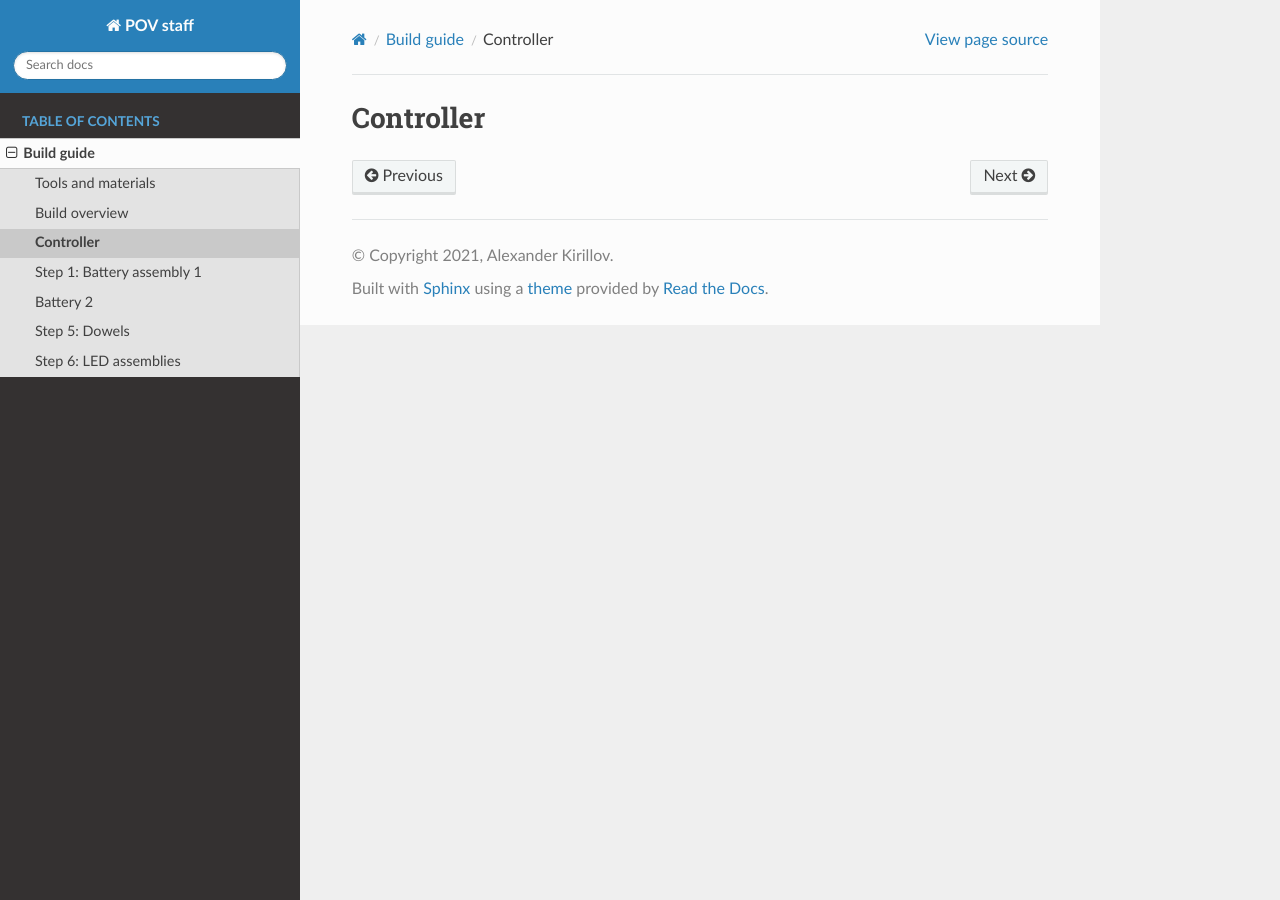
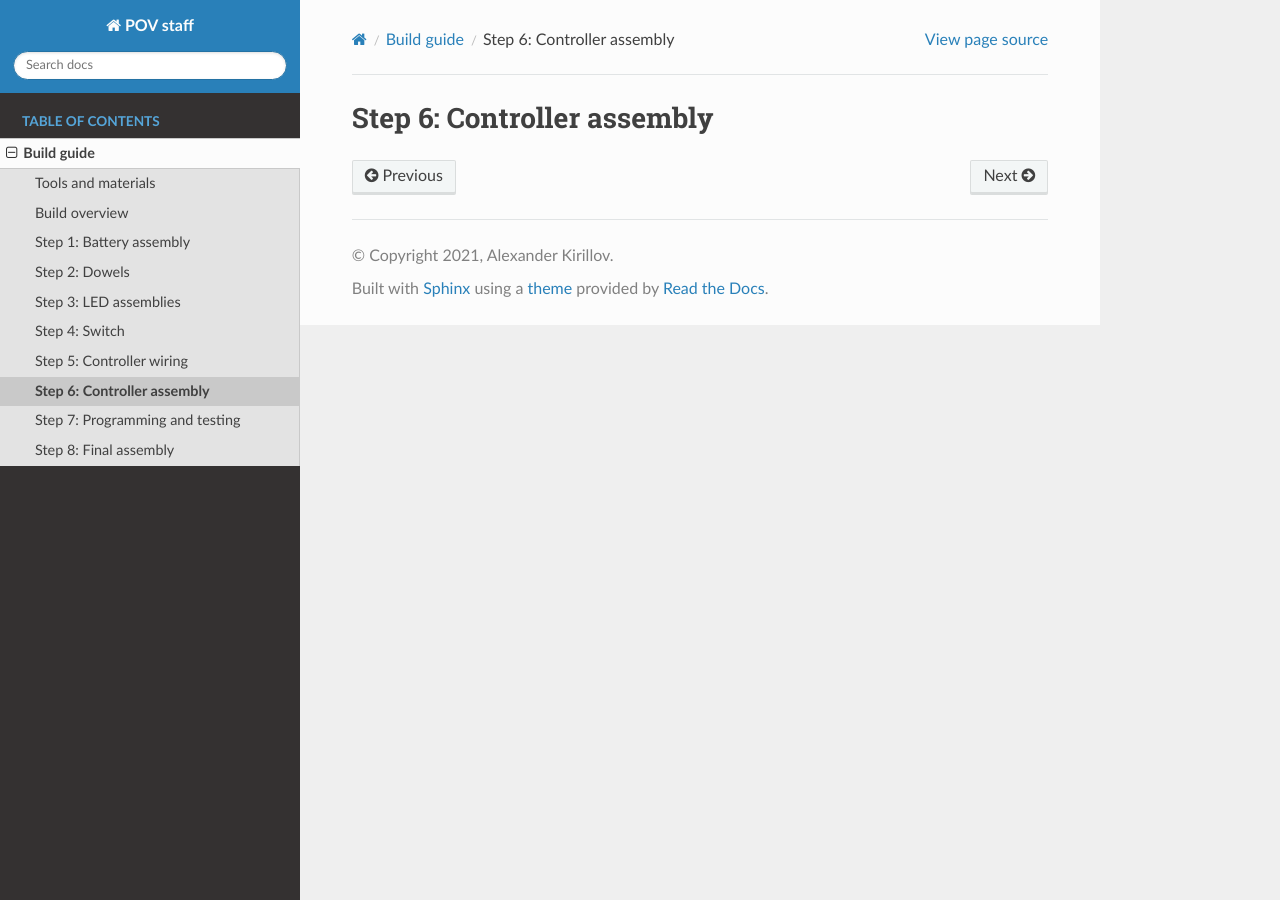
Before and after one commit to shurik179/povstaff, a Sphinx documentation site: the page built from docs/build-controller.rst, in a window 1280 px wide. Built offline with Sphinx 7.4.7 and the Read the Docs theme 2.0.0, drawn with Linux system fonts in a browser that asks for light colours; formulas are drawn with MathJax 3; pages that are not in the unit, such as notebooks, are missing from menus.

Commit message:
docs update

```diff
--- a/docs/build-battery1.rst
+++ b/docs/build-battery1.rst
@@ -1,4 +1,4 @@
-Step 1: Battery assembly 1
+Step 1: Battery assembly
 ==========================
 **Warning**: In this step, you will be soldering leads to Li-Ion batteries.
 This could be dangerous if not done right! Please read all instructions
--- a/docs/build-battery2.rst
+++ /dev/null
@@ -1,2 +0,0 @@
-Battery 2
-==========
--- a/docs/build-controller.rst
+++ b/docs/build-controller.rst
@@ -1,2 +1,2 @@
-Controller
-==========
+Step 6: Controller assembly
+===========================
--- /dev/null
+++ b/docs/build-controllerwiring.rst
@@ -0,0 +1,2 @@
+Step 5: Controller wiring
+=========================
--- a/docs/build-dowel.rst
+++ b/docs/build-dowel.rst
@@ -1,4 +1,4 @@
-Step 5: Dowels
+Step 2: Dowels
 ==============
 
 1. Take the two  1/2" square wood dowels. Cut each of them to 52cm length; try to
--- /dev/null
+++ b/docs/build-final.rst
@@ -0,0 +1,2 @@
+Step 8: Final assembly
+===============================
--- /dev/null
+++ b/docs/build-programming.rst
@@ -0,0 +1,2 @@
+Step 7: Programming and testing
+===============================
--- /dev/null
+++ b/docs/build-switch.rst
@@ -0,0 +1,2 @@
+Step 4: Switch
+==========
--- a/docs/build.rst
+++ b/docs/build.rst
@@ -12,10 +12,11 @@ Please follow the steps below to build your staff.
 
     build-materials
     build-overview
-    build-controller
     build-battery1
-    build-battery2
     build-dowel
     build-led
     build-switch
+    build-controllerwiring
+    build-controller
     build-programming
+    build-final
```
Also changed, not shown: docs/build-led.rst (+11 -3 lines), docs/images/led-3.jpg (added), docs/images/led-4.jpg (added).
